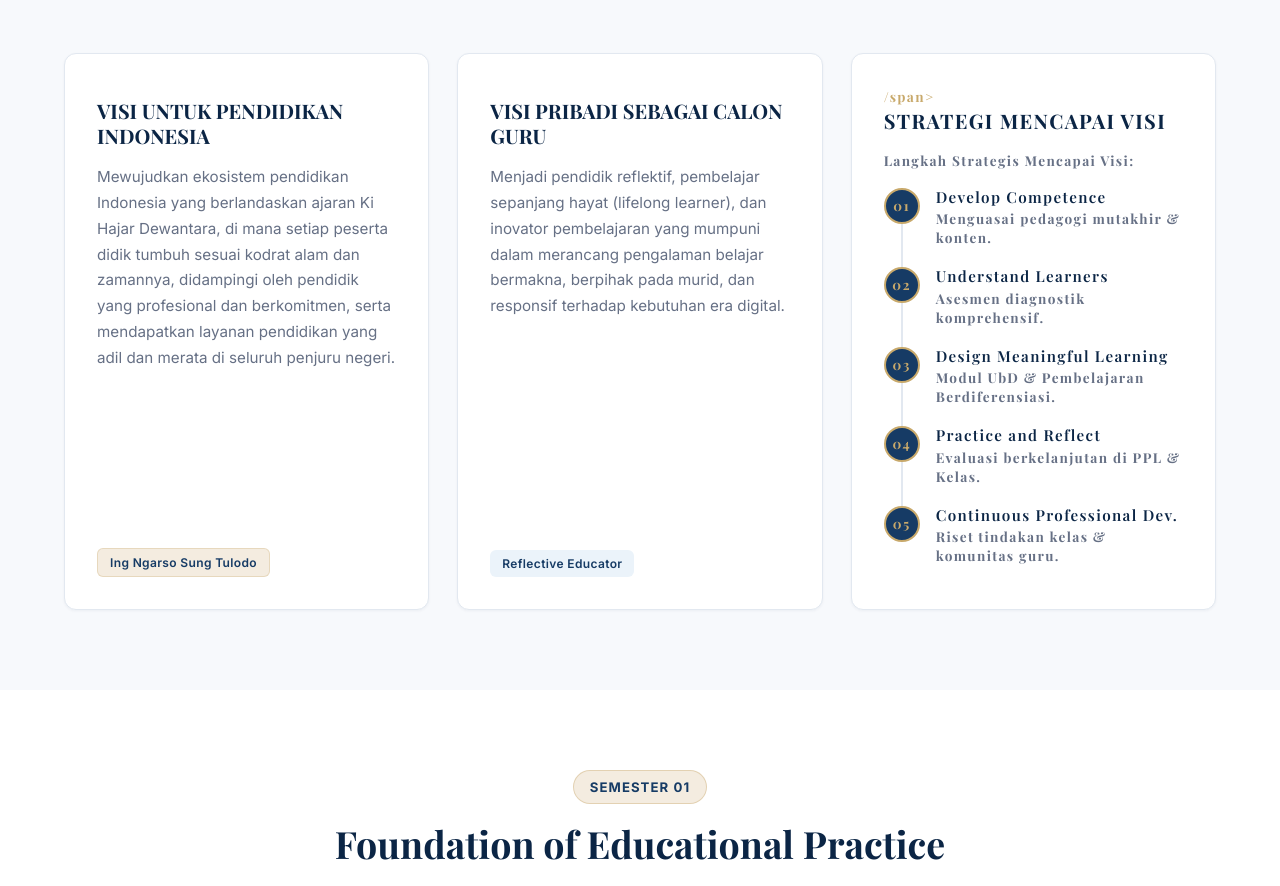
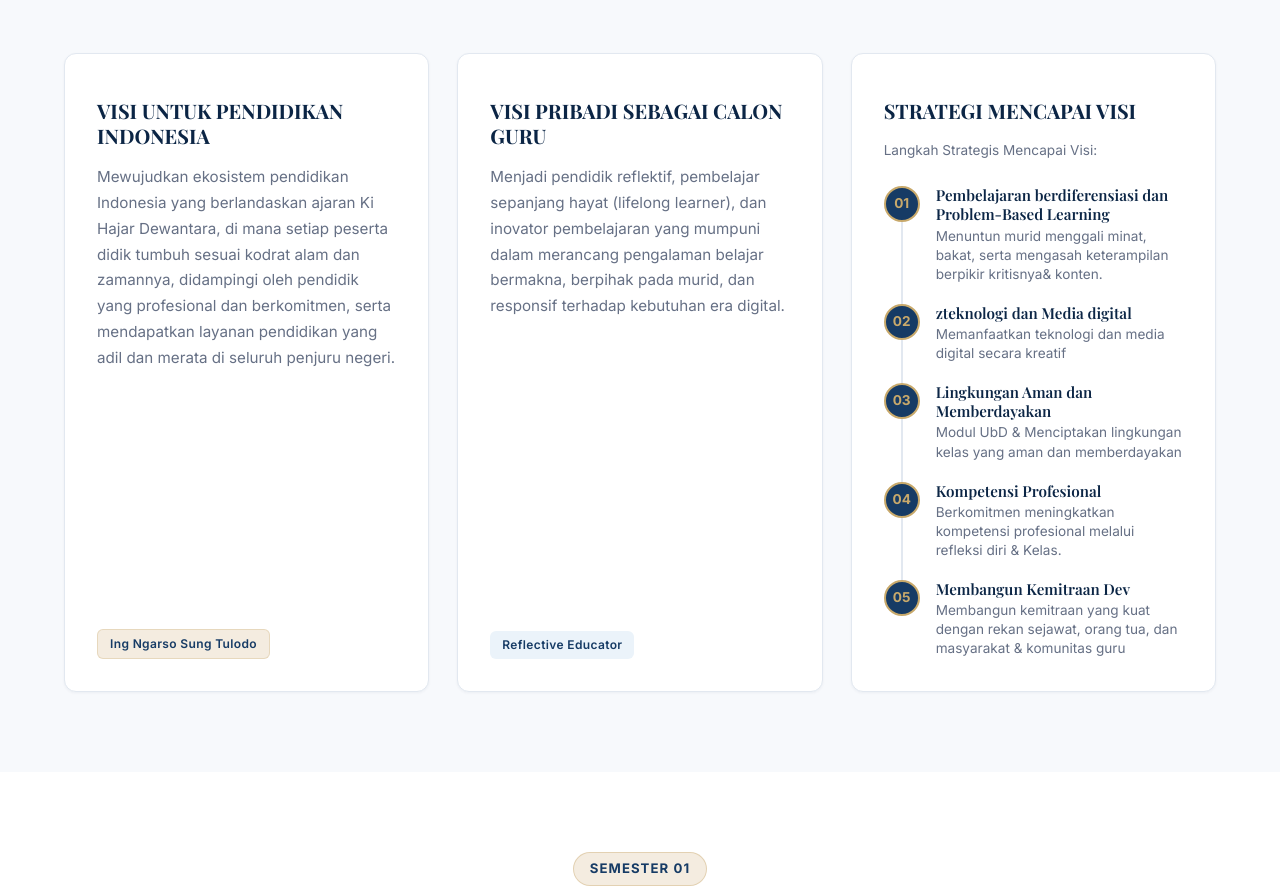
Before and after one commit to trianaaelisabet/porto-seminar, a plain HTML site: page index.html in a window 1280 px wide. Shown: the part 1902-2788 px from the top of the page. Drawn offline with nearby package versions, Linux system fonts and the light colour scheme; a web font is replaced by a local one.

Commit message:
Update index.html

```diff
--- a/index.html
+++ b/index.html
@@ -265,7 +265,7 @@
 
         <!-- CARD 03 -->
         <div class="id-card reveal-on-scroll">
-          <span class="id-card-num">/span>
+          <span class="id-card-num"></span>
           <h3 class="id-card-title">STRATEGI MENCAPAI VISI</h3>
           <p style="font-size: 0.85rem; color: var(--color-text-secondary); margin-bottom: 0.5rem;"> Langkah Strategis
             Mencapai Visi:</p>
@@ -274,40 +274,40 @@
             <div class="roadmap-step">
               <div class="step-num">01</div>
               <div class="step-body">
-                <h4>Develop Competence</h4>
-                <p>Menguasai pedagogi mutakhir &amp; konten.</p>
+                <h4>Pembelajaran berdiferensiasi dan Problem-Based Learning</h4>
+                <p>Menuntun murid menggali minat, bakat, serta mengasah keterampilan berpikir kritisnya&amp; konten.</p>
               </div>
             </div>
 
             <div class="roadmap-step">
               <div class="step-num">02</div>
               <div class="step-body">
-                <h4>Understand Learners</h4>
-                <p>Asesmen diagnostik komprehensif.</p>
+                <h4>zteknologi dan Media digital</h4>
+                <p>Memanfaatkan teknologi dan media digital secara kreatif </p>
               </div>
             </div>
 
             <div class="roadmap-step">
               <div class="step-num">03</div>
               <div class="step-body">
-                <h4>Design Meaningful Learning</h4>
-                <p>Modul UbD &amp; Pembelajaran Berdiferensiasi.</p>
+                <h4>Lingkungan Aman dan Memberdayakan</h4>
+                <p>Modul UbD &amp; Menciptakan lingkungan kelas yang aman dan memberdayakan </p>
               </div>
             </div>
 
             <div class="roadmap-step">
               <div class="step-num">04</div>
               <div class="step-body">
-                <h4>Practice and Reflect</h4>
-                <p>Evaluasi berkelanjutan di PPL &amp; Kelas.</p>
+                <h4>Kompetensi Profesional</h4>
+                <p>Berkomitmen meningkatkan kompetensi profesional melalui refleksi diri  &amp; Kelas.</p>
               </div>
             </div>
 
             <div class="roadmap-step">
               <div class="step-num">05</div>
               <div class="step-body">
-                <h4>Continuous Professional Dev.</h4>
-                <p>Riset tindakan kelas &amp; komunitas guru.</p>
+                <h4>Membangun Kemitraan Dev</h4>
+                <p>Membangun kemitraan yang kuat dengan rekan sejawat, orang tua, dan masyarakat  &amp; komunitas guru</p>
               </div>
             </div>
           </div>
```
